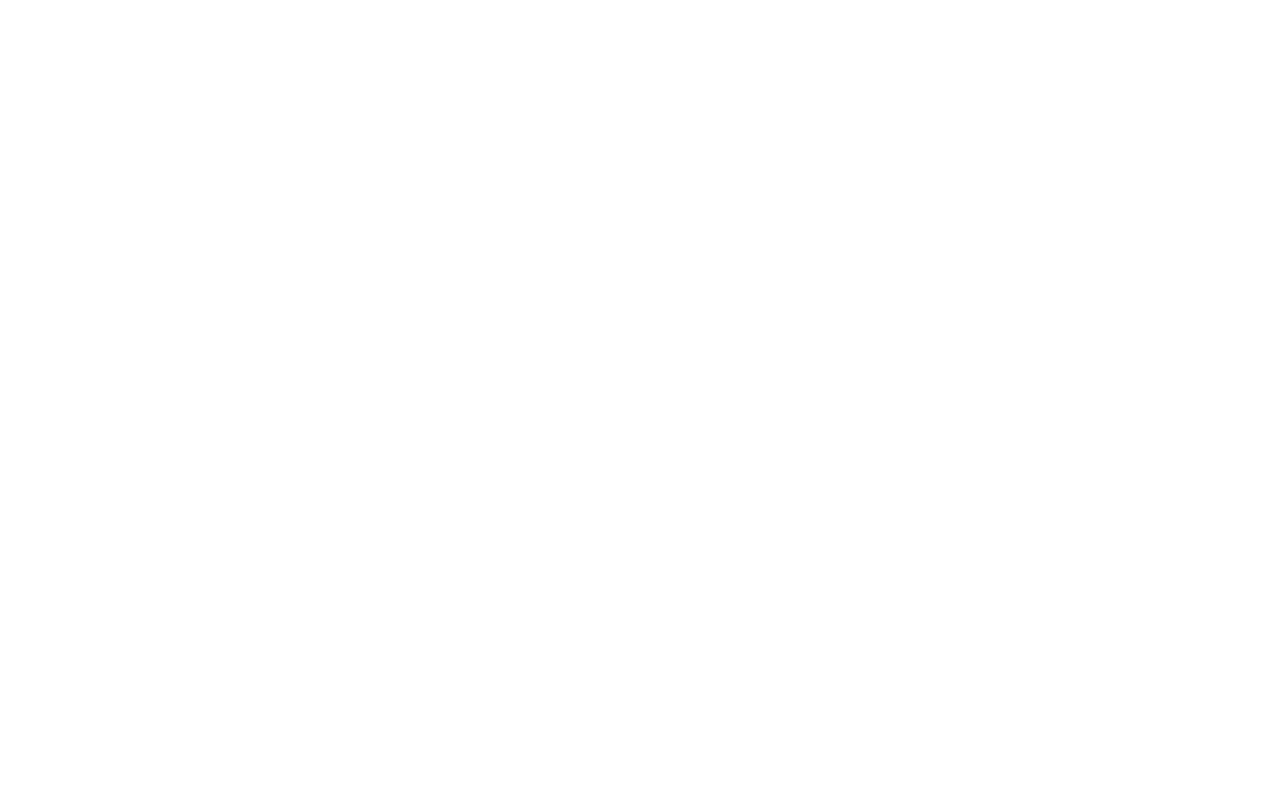
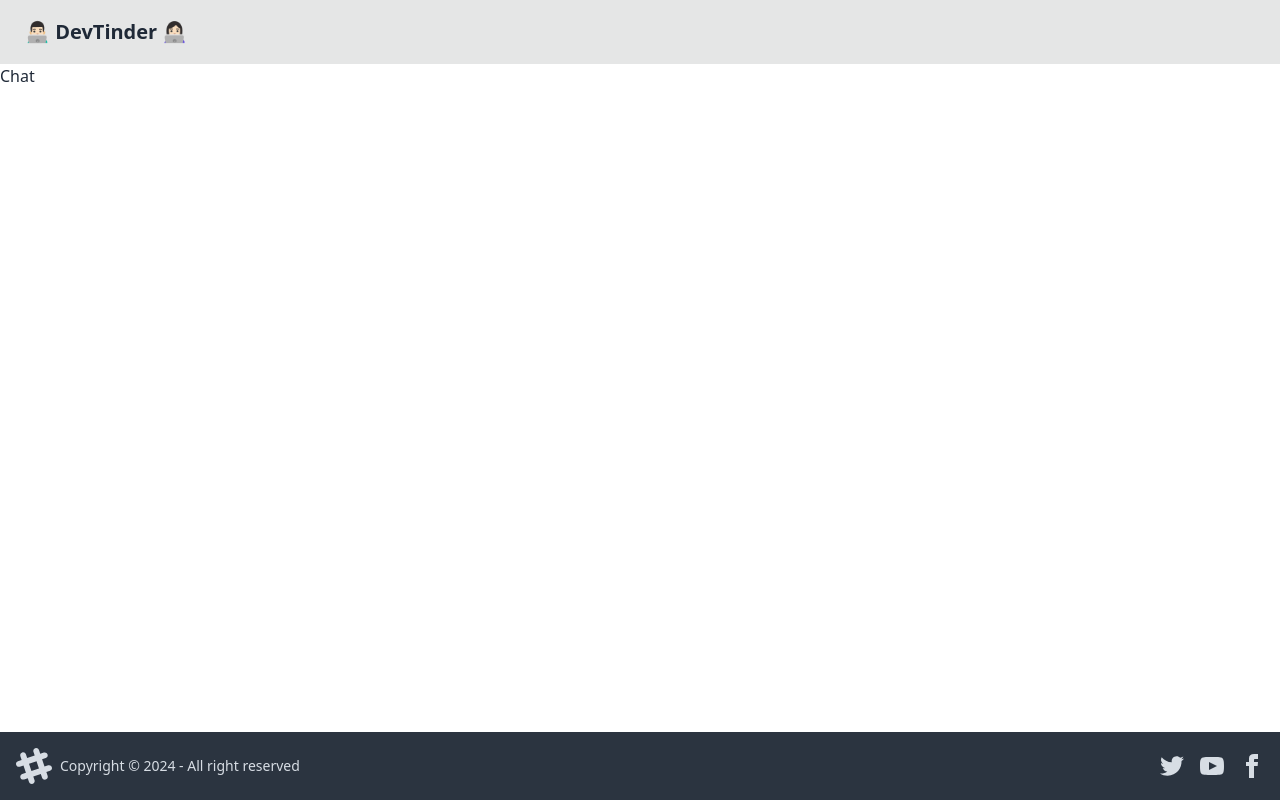
Before and after one commit to abhishek17551/DevTinder-UI, a React (Vite) app: page /chat/1 in a window 1280 px wide. Before the commit this address had no page. Built offline with nearby package versions, Linux system fonts and the light colour scheme; no server answers.

Commit message:
created basic chat component

```diff
--- a/src/App.jsx
+++ b/src/App.jsx
@@ -9,6 +9,7 @@
 import Profile from "./components/Profile"
 import Connections from "./pages/Connections"
 import Requests from "./pages/Requests"
+import Chat from "./components/Chat"
 
 function App() {
  return (
@@ -22,6 +23,7 @@
             <Route path="/connections" element={<Connections/>}/>
             <Route path="/requests" element={<Requests/>}/>
             <Route path="/profile" element={<Profile/>}></Route>
+            <Route path="/chat/:targetUserId" element={<Chat/>}></Route>
           </Route>
         </Routes>
       </BrowserRouter>
--- /dev/null
+++ b/src/components/Chat.jsx
@@ -0,0 +1,12 @@
+import React from 'react'
+import { useParams } from 'react-router-dom'
+
+const Chat = () => {
+    const {targetUserId} = useParams()
+    console.log(targetUserId)
+  return (
+    <div>Chat</div>
+  )
+}
+
+export default Chat
```
